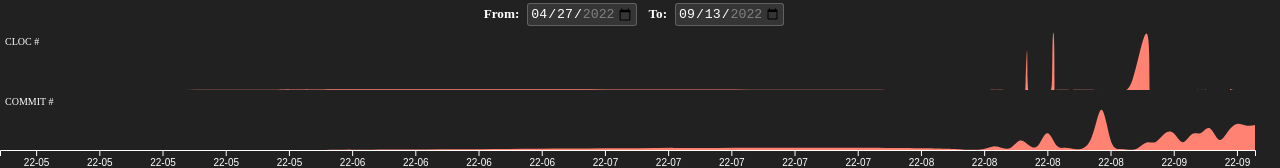
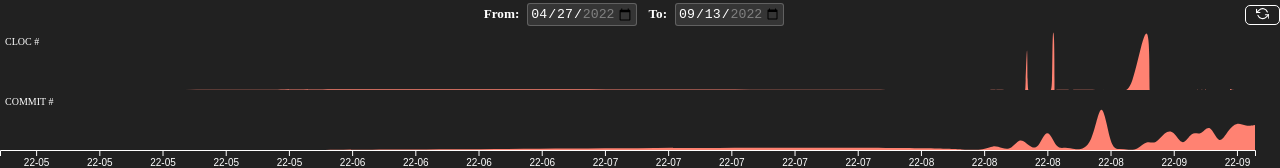
Before and after one commit to githru/githru-vscode-ext, a React (Create React App) app in the folder packages/view/: page / in a window 1280 px wide. Shown: the top 168 px of the page. Built offline with nearby package versions, Linux system fonts and the light colour scheme.

Commit message:
feat(view): add refresh button ui

```diff
--- a/packages/view/src/components/TemporalFilter/TemporalFilter.scss
+++ b/packages/view/src/components/TemporalFilter/TemporalFilter.scss
@@ -52,8 +52,6 @@
     overflow: visible;
     fill: #ff8272;
   }
-
-
 }
 
 .filter {
@@ -78,3 +76,23 @@
   font-weight: 500;
   fill: white;
 }
+
+.refresh-button {
+  width: 35px;
+  height: 20px;
+  position: absolute;
+  right: 0;
+  border: 1px solid white;
+  border-radius: 5px;
+  color: white;
+  background-color: transparent;
+  cursor: pointer;
+  &:active {
+    background-color: black;
+    color: white;
+  }
+  &:hover {
+    background-color: white;
+    color: black;
+  }
+}
--- a/packages/view/src/components/TemporalFilter/TemporalFilter.tsx
+++ b/packages/view/src/components/TemporalFilter/TemporalFilter.tsx
@@ -1,8 +1,7 @@
 import React, { useEffect, useMemo, useRef, useState } from "react";
 import * as d3 from "d3";
-
 import { useGlobalData } from "hooks";
-
+import { FiRefreshCcw } from "react-icons/fi";
 import {
   filterDataByDate,
   getMinMaxDate,
@@ -132,6 +131,9 @@ const TemporalFilter = () => {
   return (
     <article className="temporal-filter">
       <div className="data-control-container">
+        <button type="button" className="refresh-button">
+          <FiRefreshCcw />
+        </button>
         <section className="filter">
           <form>
             <div>
```
